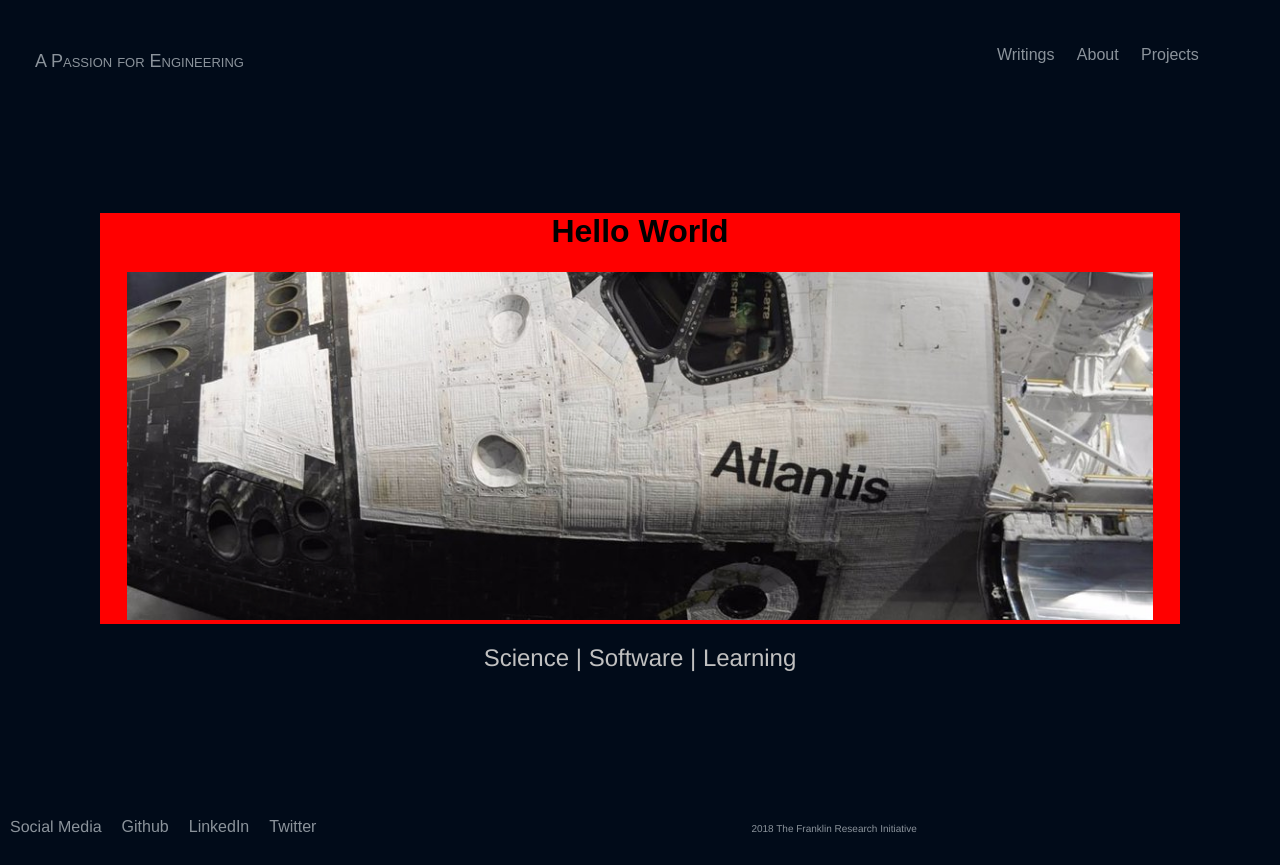
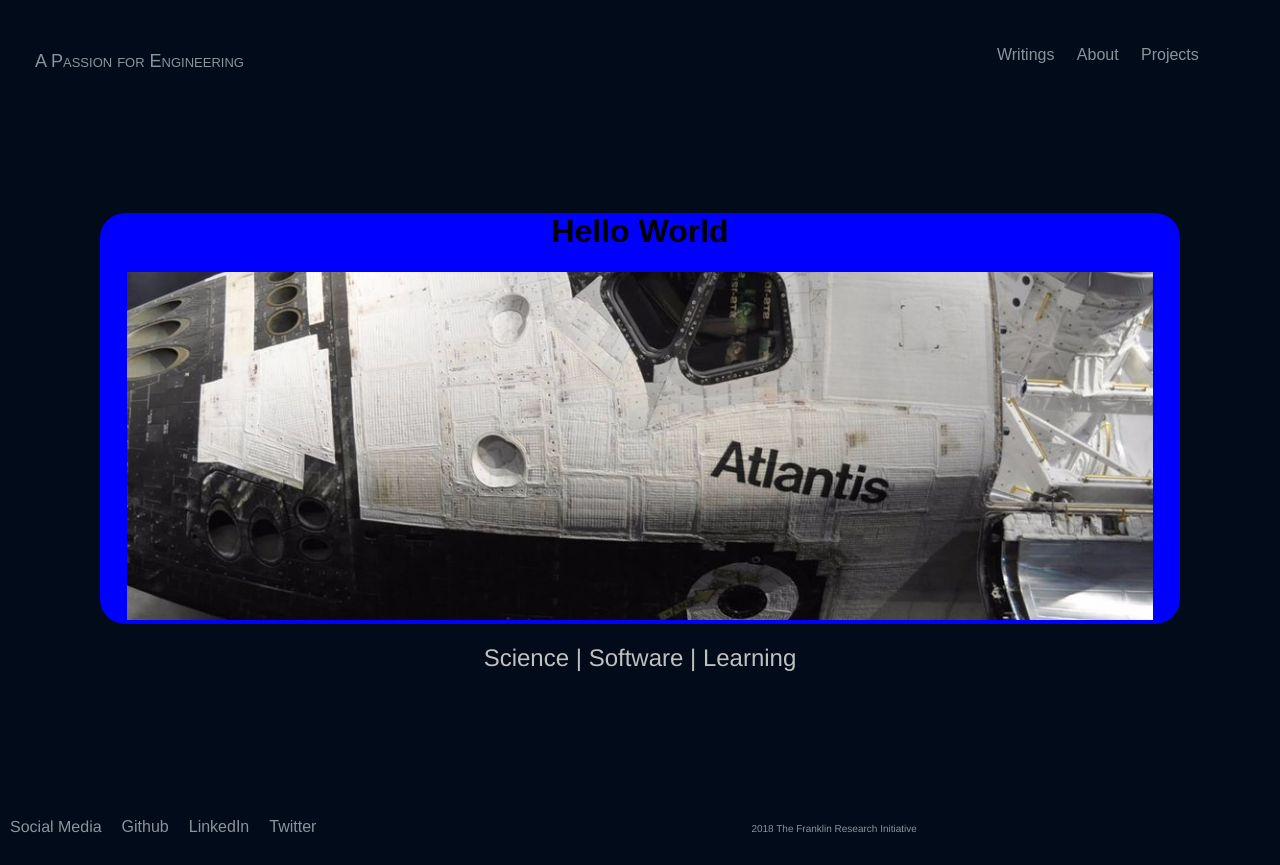
Before and after one commit to dave5801/Portfolio, a React (Create React App) app in the folder portfolio-site/: page / in a window 1280 px wide. Built offline with nearby package versions, Linux system fonts and the light colour scheme.

Commit message:
got rid of needless div home container

```diff
--- a/portfolio-site/src/scenes/home/home-images/homeImageSections.css
+++ b/portfolio-site/src/scenes/home/home-images/homeImageSections.css
@@ -6,6 +6,7 @@
     height: 100%;*/
 
 .Home-Image-Section{
-   background-color: red;
+   border-radius: 25px;
+   background-color: blue;
 
 }
--- a/portfolio-site/src/scenes/home/homepage/homepage.css
+++ b/portfolio-site/src/scenes/home/homepage/homepage.css
@@ -1,8 +1,3 @@
-.home-container{
-    border-radius: 25px;
-    background-color: blue;
-}
-
 .image-section{
     padding: 100px;
 }
--- a/portfolio-site/src/scenes/home/homepage/homepage.js
+++ b/portfolio-site/src/scenes/home/homepage/homepage.js
@@ -5,9 +5,7 @@
 
 const HomePage = () => (
   <div className="image-section">
-    <div className="home-container">
-        <HomeImageSection></HomeImageSection>
-    </div>
+    <HomeImageSection></HomeImageSection>
     <h2>Science | Software | Learning</h2>
   </div>
 );
```
